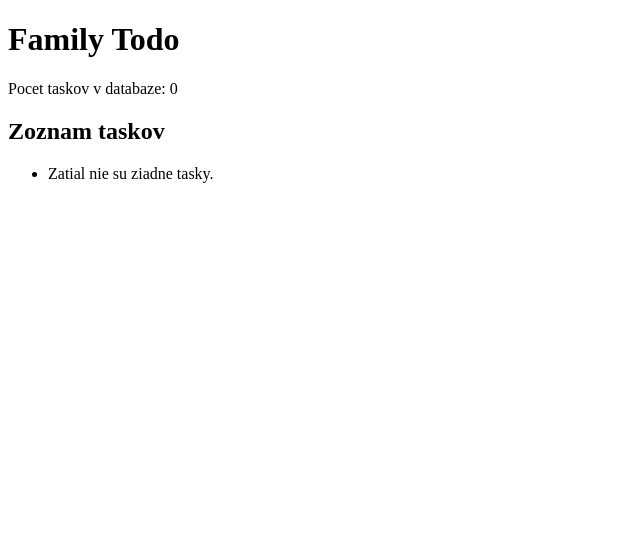
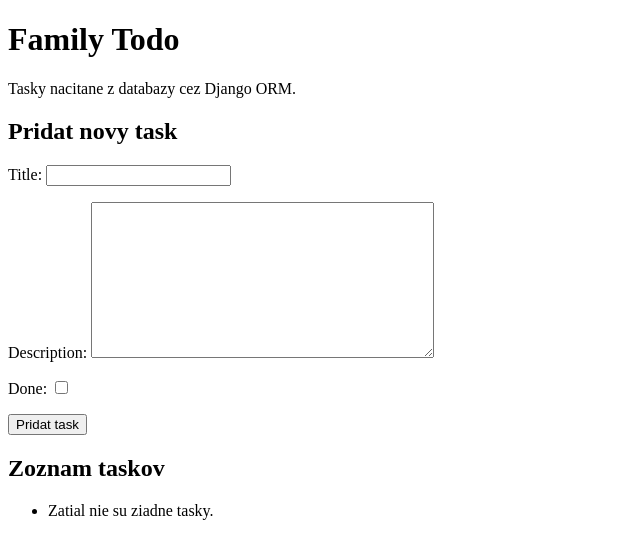
Before and after one commit to J2kub/TasksDjango, a Django app: page / in a window 1280 px wide. Shown: the top 559 px of the page, without its empty margins (0-640 px from the left). Run offline with Django 5.2, Linux system fonts and the light colour scheme; data that the repository does not hold is empty.

Commit message:
Form for tasks

```diff
--- /dev/null
+++ b/tasks/forms.py
@@ -0,0 +1,8 @@
+from django import forms
+from .models import Task
+
+
+class TaskForm(forms.ModelForm):
+    class Meta:
+        model = Task
+        fields = ['title', 'description', 'done']
--- a/tasks/templates/tasks/home.html
+++ b/tasks/templates/tasks/home.html
@@ -9,8 +9,14 @@
     <h1>{{ app_name }}</h1>
     <p>{{ message }}</p>
 
+    <h2>Pridat novy task</h2>
+    <form method="post">
+        {% csrf_token %}
+        {{ form.as_p }}
+        <button type="submit">Pridat task</button>
+    </form>
+
     <h2>Zoznam taskov</h2>
-
     <ul>
         {% for task in tasks %}
             <li>
--- a/tasks/views.py
+++ b/tasks/views.py
@@ -1,14 +1,24 @@
-from django.shortcuts import render
+from django.shortcuts import redirect, render
+from .forms import TaskForm
 from .models import Task
 
 
 def home(request):
+    if request.method == 'POST':
+        form = TaskForm(request.POST)
+        if form.is_valid():
+            form.save()
+            return redirect('home')
+    else:
+        form = TaskForm()
+
     tasks = Task.objects.all().order_by('-created_at')
 
     context = {
         'app_name': 'Family Todo',
-        'message': f'Pocet taskov v databaze: {tasks.count()}',
+        'message': 'Tasky nacitane z databazy cez Django ORM.',
         'tasks': tasks,
+        'form': form,
     }
 
     return render(request, 'tasks/home.html', context)
```
